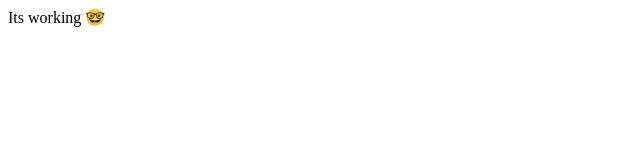
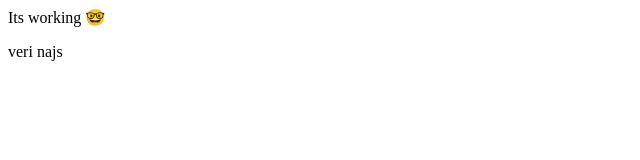
Before and after one commit to dadu109/progress-tracker-application, a React (Create React App) app: page / in a window 1280 px wide. Shown: the top 160 px of the page, without its empty margins (0-640 px from the left). Built offline with nearby package versions, Linux system fonts and the light colour scheme.

Commit message:
chore: testing ci
Co-authored-by: Dawid Miczek <dawid@Macbook-Pro-Dawid-M.local>

```diff
--- a/src/App.tsx
+++ b/src/App.tsx
@@ -3,6 +3,9 @@ import React from 'react';
 const App: React.FC = () => (
   <div>
     Its working 🤓
+    <p>
+      veri najs
+    </p>
   </div>
 );
 
```
